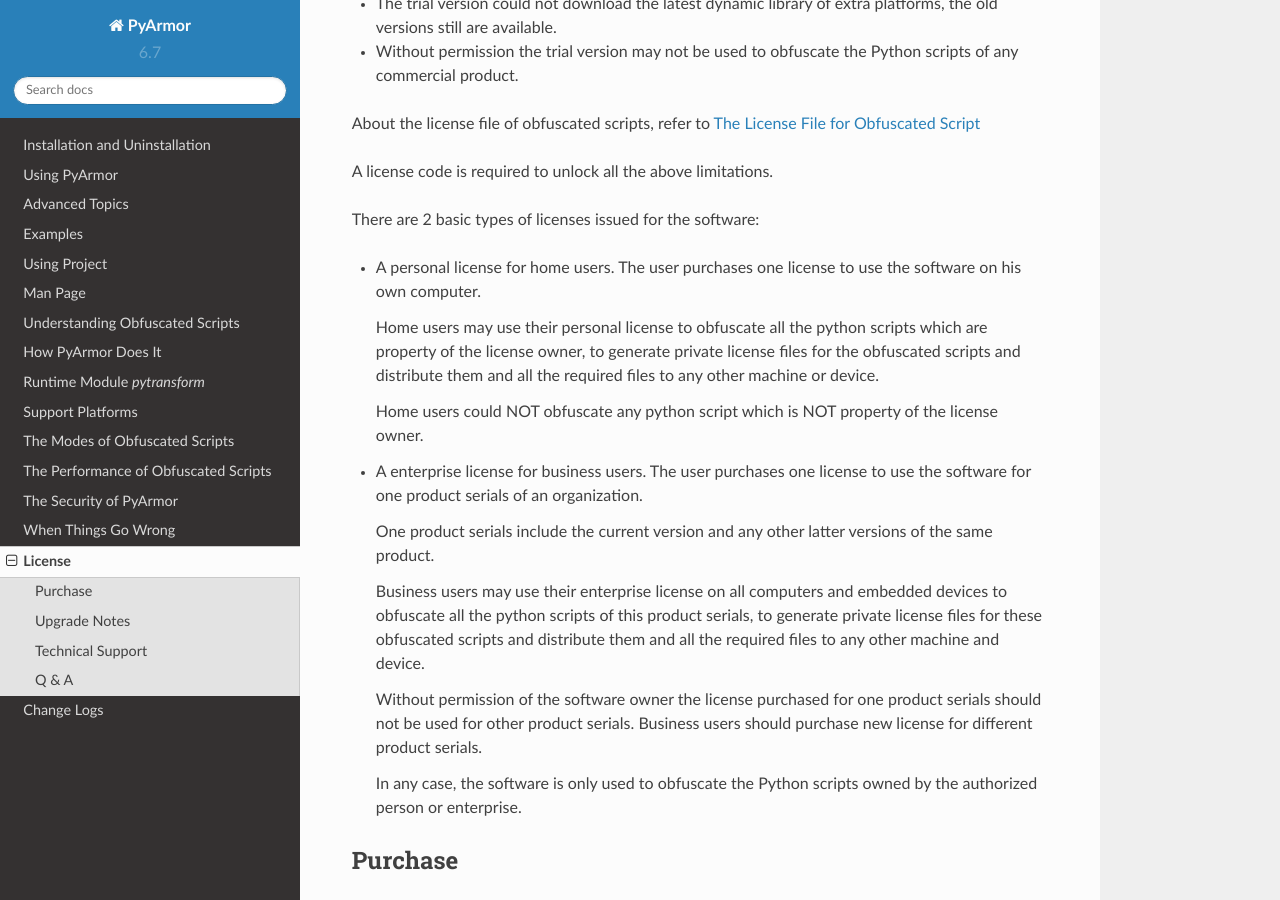
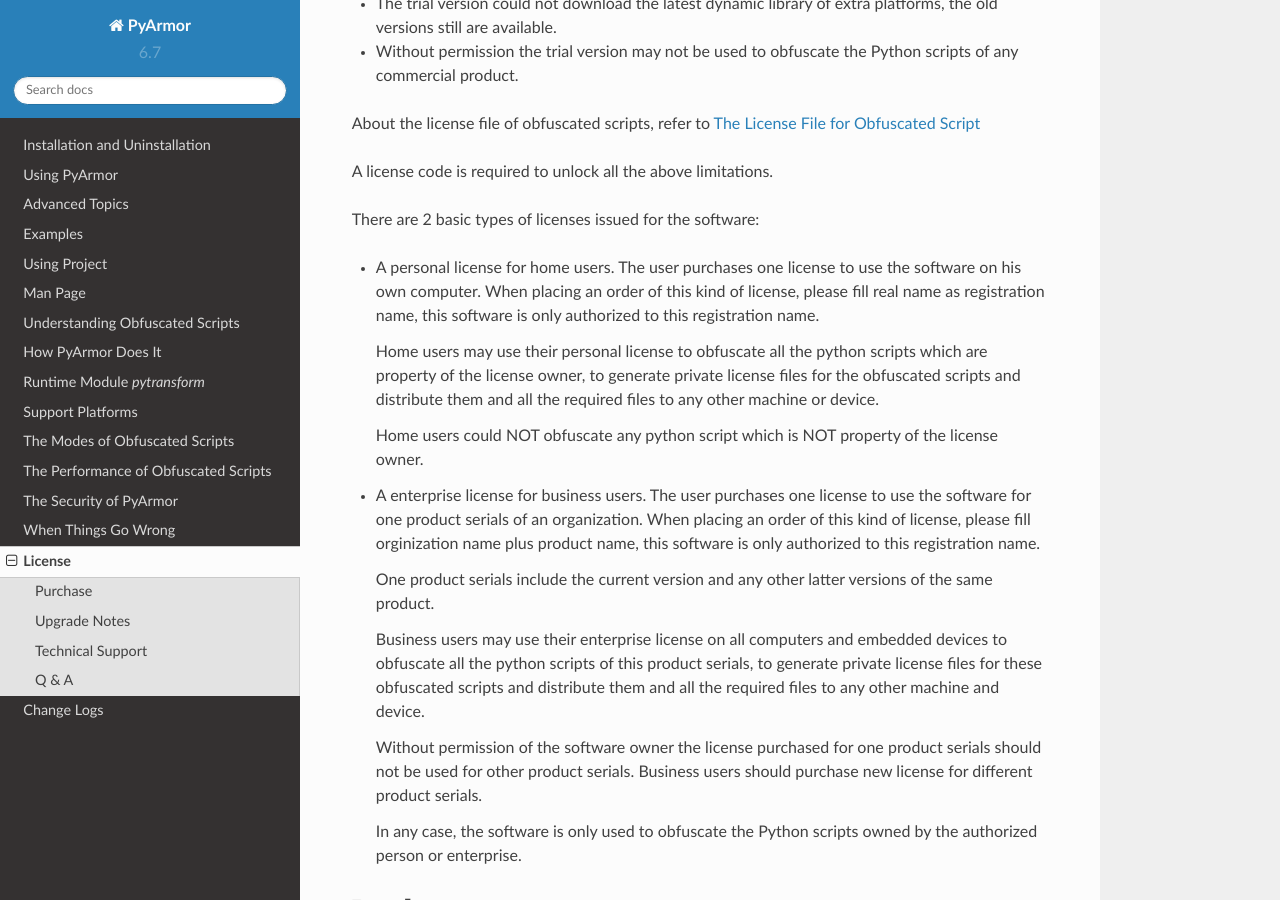
Before and after one commit to dashingsoft/pyarmor, a Sphinx documentation site: the page built from docs/license.rst, in a window 1280 px wide and 900 px high, scrolled down 312 px. Built offline with Sphinx 7.4.7 and the Read the Docs theme 2.0.0, drawn with Linux system fonts in a browser that asks for light colours.

Commit message:
Refine registration name

```diff
--- a/docs/license.rst
+++ b/docs/license.rst
@@ -22,7 +22,9 @@
 There are 2 basic types of licenses issued for the software:
 
 * A personal license for home users. The user purchases one license to
-  use the software on his own computer.
+  use the software on his own computer. When placing an order of this
+  kind of license, please fill real name as registration name, this
+  software is only authorized to this registration name.
 
   Home users may use their personal license to obfuscate all the
   python scripts which are property of the license owner, to generate
@@ -34,7 +36,9 @@
 
 * A enterprise license for business users. The user purchases one
   license to use the software for one product serials of an
-  organization.
+  organization. When placing an order of this kind of license, please
+  fill orginization name plus product name, this software is only
+  authorized to this registration name.
 
   One product serials include the current version and any other latter
   versions of the same product.
```
Also changed, not shown: 2 other files.
